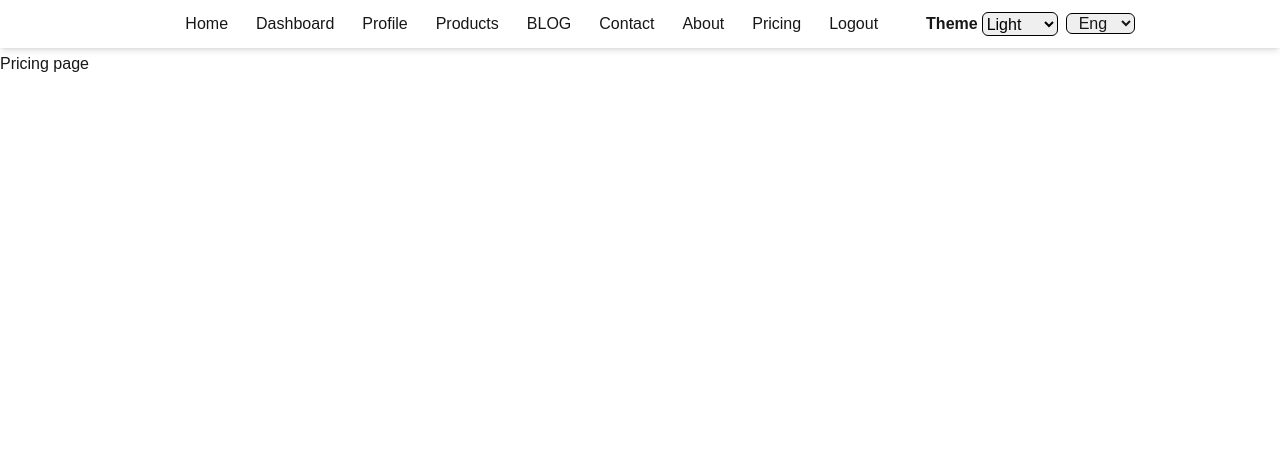
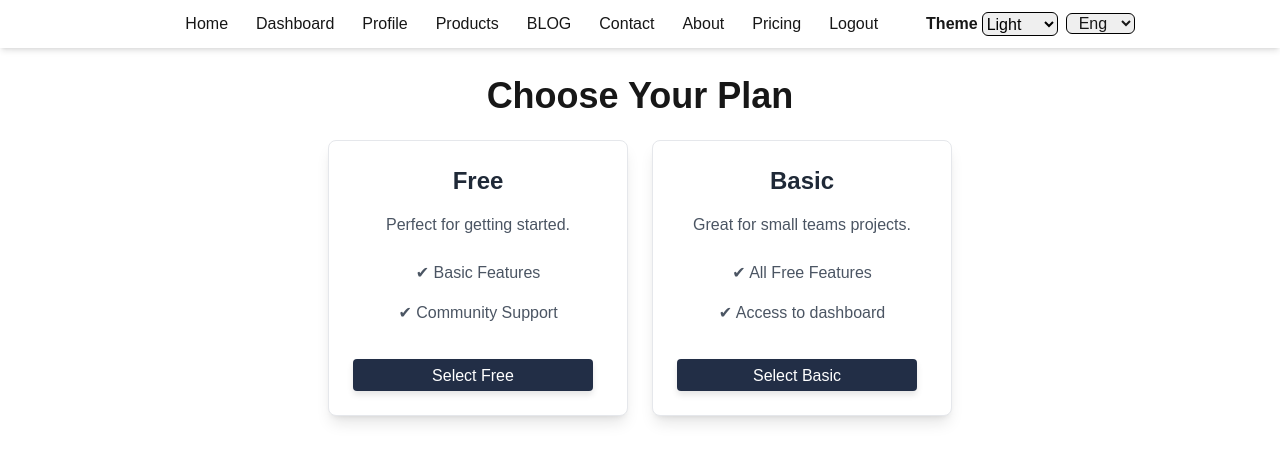
Before and after one commit to IrakliAmbroladze/tbc_x_usaid, a Next.js app: page /en/pricing in a window 1280 px wide. Shown: the top 462 px of the page. Built offline with nearby package versions, Linux system fonts and the light colour scheme.

Commit message:
feat(pricing):Added info cards for free and basic plans

```diff
--- a/messages/en.json
+++ b/messages/en.json
@@ -34,5 +34,18 @@
     "More details": "More details",
     "Read more": "Read more",
     "views": "views"
+  },
+
+  "Pricing": {
+    "title": "Choose Your Plan",
+    "freeBody": "Perfect for getting started.",
+    "basicBody": "Great for small teams projects.",
+    "select": "Select",
+    "free": "Free",
+    "basic": "Basic",
+    "freeOption1": "Basic Features",
+    "freeOption2": "Community Support",
+    "basicOption1": "All Free Features",
+    "basicOption2": "Access to dashboard"
   }
 }
--- a/messages/ka.json
+++ b/messages/ka.json
@@ -35,5 +35,18 @@
     "More details": "მეტი დეტალები",
     "Read more": "მეტის წაკითხვა",
     "views": "ნახვები"
+  },
+
+  "Pricing": {
+    "title": "აირჩიე შენი გეგმა",
+    "freeBody": "კარგია დასაწყებად.",
+    "basicBody": "იდეალურია ჯგუფური პროექტებისთვის.",
+    "select": "აირჩე",
+    "free": "უფასო",
+    "basic": "სტანდარტული",
+    "freeOption1": "ძირითადი ფუნქციონალი",
+    "freeOption2": "მხარდაჭერა",
+    "basicOption1": "უფასოს ფუნქციონალი",
+    "basicOption2": "პანელზე წვდომა"
   }
 }
--- /dev/null
+++ b/src/app/[locale]/pricing/components/basic-plan.tsx
@@ -0,0 +1,25 @@
+import BtnGlobal from "app/components/small/btn-global";
+import { useTranslations } from "next-intl";
+import React from "react";
+
+export default function BasicPlan() {
+  const t = useTranslations("Pricing");
+
+  return (
+    <div className="bg-white dark:bg-gray-500 border dark:border-gray-800 rounded-lg shadow-lg p-6 text-center transform transition-transform duration-300 hover:scale-105">
+      <h2 className="text-2xl font-bold text-gray-800 dark:text-white">
+        {t("basic")}
+      </h2>
+      <p className="mt-4 text-gray-600 dark:text-white">{t("basicBody")}</p>
+
+      <ul className="mt-6 space-y-4 text-gray-600 dark:text-white mb-6">
+        <li>✔ {t("basicOption1")}</li>
+        <li>✔ {t("basicOption2")}</li>
+      </ul>
+
+      <BtnGlobal href="" height="2rem" width="15rem">
+        {t("select")} {t("basic")}
+      </BtnGlobal>
+    </div>
+  );
+}
--- /dev/null
+++ b/src/app/[locale]/pricing/components/free-plan.tsx
@@ -0,0 +1,25 @@
+import BtnGlobal from "app/components/small/btn-global";
+import { useTranslations } from "next-intl";
+import React from "react";
+
+export default function FreePlan() {
+  const t = useTranslations("Pricing");
+
+  return (
+    <div className="bg-white dark:bg-gray-500 border dark:border-gray-800 rounded-lg shadow-lg p-6 text-center transform transition-transform duration-300 hover:scale-105">
+      <h2 className="text-2xl font-bold text-gray-800 dark:text-white">
+        {t("free")}
+      </h2>
+      <p className="mt-4 text-gray-600 dark:text-white">{t("freeBody")}</p>
+
+      <ul className="mt-6 space-y-4 text-gray-600 dark:text-white mb-6">
+        <li>✔ {t("freeOption1")}</li>
+        <li>✔ {t("freeOption2")}</li>
+      </ul>
+
+      <BtnGlobal href="" height="2rem" width="15rem">
+        {t("select")} {t("free")}
+      </BtnGlobal>
+    </div>
+  );
+}
--- a/src/app/[locale]/pricing/page.tsx
+++ b/src/app/[locale]/pricing/page.tsx
@@ -1,3 +1,23 @@
+import React from "react";
+import FreePlan from "./components/free-plan";
+import BasicPlan from "./components/basic-plan";
+import { useTranslations } from "next-intl";
+
 export default function Pricing() {
-  return <div>Pricing page</div>;
+  const t = useTranslations("Pricing");
+
+  return (
+    <>
+      <div className="flex items-center flex-col justify-center max-w-[1110px] mx-auto p-6">
+        <h1 className="text-4xl font-bold text-center dark:text-white mb-6">
+          {t("title")}
+        </h1>
+
+        <div className="grid grid-cols-1 md:grid-cols-2 gap-6">
+          <FreePlan />
+          <BasicPlan />
+        </div>
+      </div>
+    </>
+  );
 }
```
